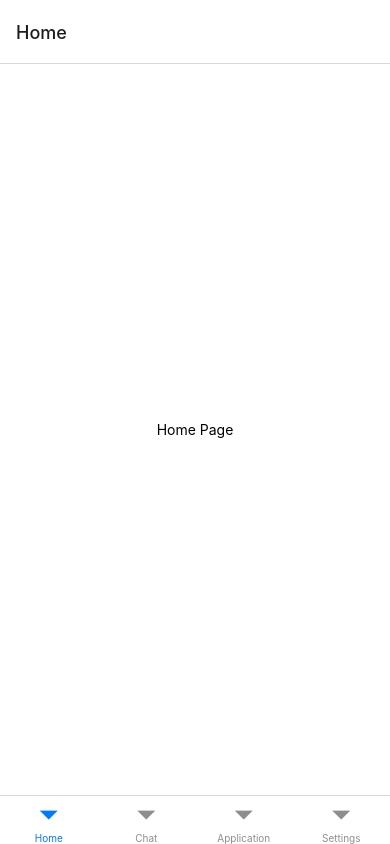
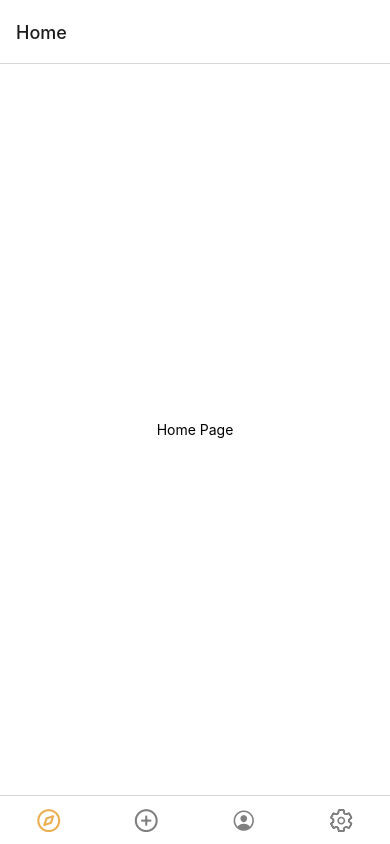
Before and after one commit to Valyria-Studios/geo_browser_app, a React Native app in the folder App/: screen / in a window 390 px wide. Built offline with nearby package versions, Linux system fonts and the light colour scheme.

Commit message:
Updated Color and Icons of Bottom Navigation Items

```diff
--- a/App/package.json
+++ b/App/package.json
@@ -14,7 +14,8 @@
     "expo": "~49.0.13",
     "expo-status-bar": "~1.6.0",
     "react": "18.2.0",
-    "react-native": "0.72.5"
+    "react-native": "0.72.5",
+    "react-native-vector-icons": "^10.0.0"
   },
   "devDependencies": {
     "@babel/core": "^7.20.0"
--- a/App/routes/AppNavigator.js
+++ b/App/routes/AppNavigator.js
@@ -4,16 +4,62 @@ import Home from "../screens/Home";
 import Chat from "../screens/Chat";
 import Applications from "../screens/Applications";
 import Settings from "../screens/Settings";
+import Feathericons from "@expo/vector-icons/Feather";
+import Ionicons from "@expo/vector-icons/Ionicons";
 
 const Tab = createBottomTabNavigator();
 
 const AppNavigator = () => {
   return (
-    <Tab.Navigator>
-      <Tab.Screen name="Home" component={Home} />
-      <Tab.Screen name="Chat" component={Chat} />
-      <Tab.Screen name="Application" component={Applications} />
-      <Tab.Screen name="Settings" component={Settings} />
+    <Tab.Navigator
+      screenOptions={({ route }) => ({
+        tabBarIcon: ({ focused, color, size }) => {
+          let iconName, IconComponent;
+
+          // Select an icon name based on the route name
+          if (route.name === "Home") {
+            iconName = focused ? "compass" : "compass";
+            IconComponent = Feathericons;
+          } else if (route.name === "Applications") {
+            iconName = focused ? "plus-circle" : "plus-circle";
+            IconComponent = Feathericons;
+          } else if (route.name === "Chat") {
+            iconName = focused
+              ? "person-circle-outline"
+              : "person-circle-outline";
+            IconComponent = Ionicons;
+          } else if (route.name === "Settings") {
+            iconName = focused ? "settings" : "settings-outline";
+            IconComponent = Ionicons;
+          }
+
+          if (!IconComponent || !iconName) return null;
+
+          // Return an Icon component with the selected iconName
+          return <IconComponent name={iconName} size={size} color={color} />;
+        },
+        tabBarActiveTintColor: "#ebae52", // Set active tab color
+        tabBarInactiveTintColor: "gray", // Set inactive tab color
+        tabBarStyle: [
+          {
+            display: "flex",
+          },
+          null,
+        ],
+      })}
+    >
+      <Tab.Screen name="Home" component={Home} options={{ tabBarLabel: "" }} />
+      <Tab.Screen
+        name="Applications"
+        component={Applications}
+        options={{ tabBarLabel: "" }}
+      />
+      <Tab.Screen name="Chat" component={Chat} options={{ tabBarLabel: "" }} />
+      <Tab.Screen
+        name="Settings"
+        component={Settings}
+        options={{ tabBarLabel: "" }}
+      />
     </Tab.Navigator>
   );
 };
```
Also changed, not shown: 1 other file (tests, documents, lock files or other folders).
